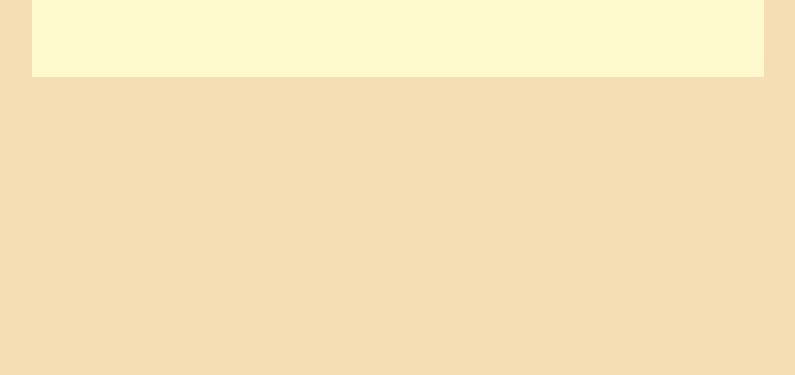
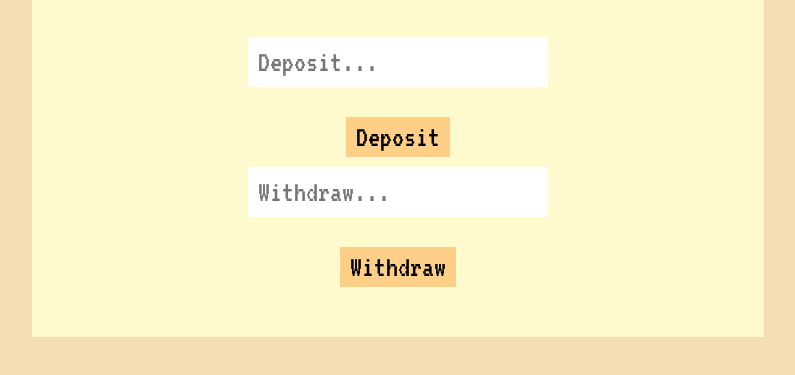
Before and after one commit to Milos252/bank, a plain HTML site: page bank/bank.html in a window 1280 px wide. Shown: the part 681-1056 px from the top of the page, without its empty margins (242-1037 px from the left). Before the commit the page ends 816 px from the top, so only its background shows below. Drawn offline with Linux system fonts and the light colour scheme; no server answers; sample sign-in values are in the browser's storage.

Commit message:
Dodati buttoni

```diff
--- a/bank/bank.css
+++ b/bank/bank.css
@@ -28,3 +28,24 @@ html::-webkit-scrollbar{
     margin: 50px;
     padding: 50px;
 }
+
+input{
+    margin: 10px;
+    border: none;
+    font-size: 30px;
+    font-family: 'VT323', monospace;
+    width: 300px;
+    padding: 10px;
+}
+
+input:focus{
+    outline: none;
+}
+
+button{
+    margin-top: 20px;
+    padding: 5px 10px;
+    border: none;
+    background-color: #ffcf87;
+    cursor: pointer;
+}
--- a/bank/bank.html
+++ b/bank/bank.html
@@ -16,6 +16,12 @@
                 <p>Name: <span id="name"></span></p>
                 <p>Email: <span id="email"></span></p>
                 <p>Password: <span id="password"></span></p>
+
+                <input type="text" name="deposit" id="deposit-input" placeholder="Deposit..."/>
+                <button type="submit" id="deposit-btn">Deposit</button>
+
+                <input type="text" name="withdraw" id="withdraw-input" placeholder="Withdraw..."/>
+                <button type="submit" id="withdraw-btn">Withdraw</button>
             </div>
         </div>
         <script src="bank.js"></script>
```
